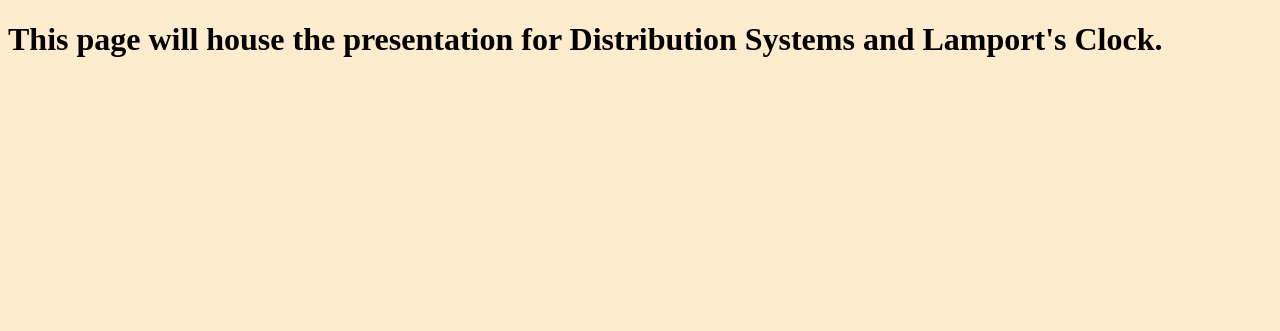
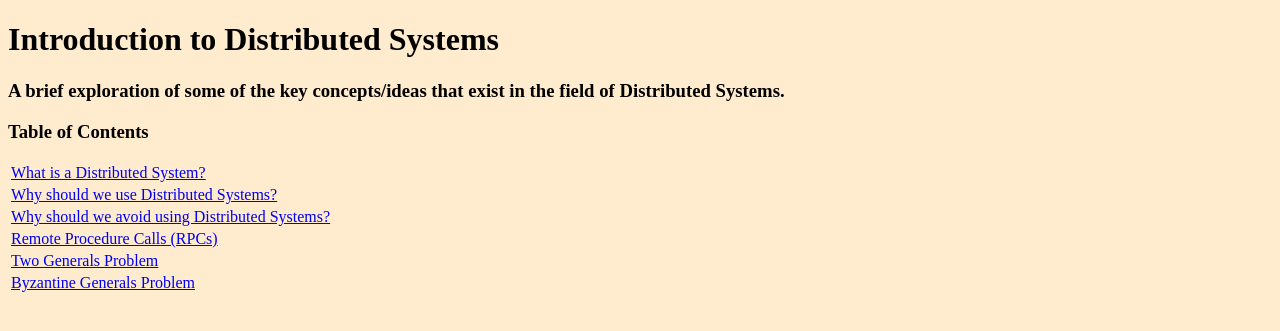
Before and after one commit to SuyashD95/dist-sys-in-flask, a Flask app: template templates/home.html in a window 1280 px wide. Shown: the top 331 px of the page. Run offline with Flask 2, Linux system fonts and the light colour scheme; the template is opened without the code that fills it, so the values that code supplies are empty.

Commit message:
Add the introductory text and table of contents into the `home` template

```diff
--- a/templates/home.html
+++ b/templates/home.html
@@ -1,12 +1,38 @@
 <!DOCTYPE html>
 <html lang="en">
 <head>
-    <meta charset="UTF-8">
-    <meta name="viewport" content="width=device-width, initial-scale=1.0">
-    <link rel="stylesheet" href="/static/style.css"></link>
-    <title>Distributed Systems and Lamport's Clock</title>
+  <meta charset="UTF-8">
+  <meta name="viewport" content="width=device-width, initial-scale=1.0">
+  <link rel="stylesheet" href="/static/css/style.css"></link>
+  <title>Distribution Systems</title>
 </head>
 <body>
-    <h1>This page will house the presentation for Distribution Systems and Lamport's Clock.</h1>
+  <h1>Introduction to Distributed Systems</h1>
+  <h3>A brief exploration of some of the key concepts/ideas that exist in the field of Distributed Systems.</h3>
+
+  <div>
+    <h3>Table of Contents</h3>
+    <table>
+      <tr>
+        <td><a href="#distributed_system">What is a Distributed System?</a></td>
+      </tr>
+      <tr>
+        <td><a href="#use_distributed_system">Why should we use Distributed Systems?</a></td>
+      </tr>
+      <tr>
+        <td><a href="#avoid_distributed_system">Why should we avoid using Distributed Systems?</a></td>
+      </tr>
+      <tr>
+        <td><a href="#rpc">Remote Procedure Calls (RPCs)</a></td>
+      </tr>
+      <tr>
+        <td><a href="#two_generals_problem">Two Generals Problem</a></td>
+      </tr>
+      <tr>
+        <td><a href="#byzantine_generals_problem">Byzantine Generals Problem</a></td>
+      </tr>
+    </table>
+  </div>
+
 </body>
 </html>
```
